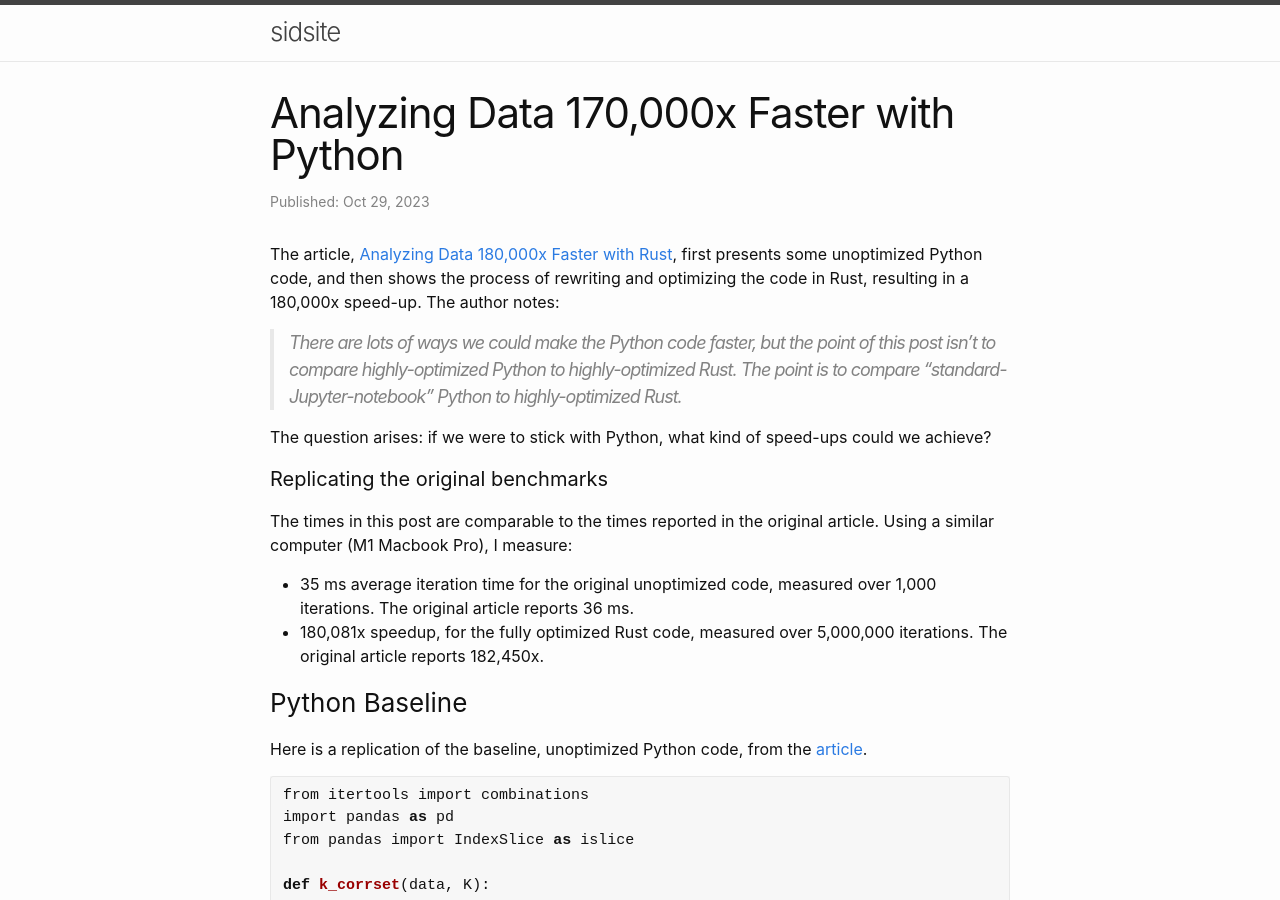
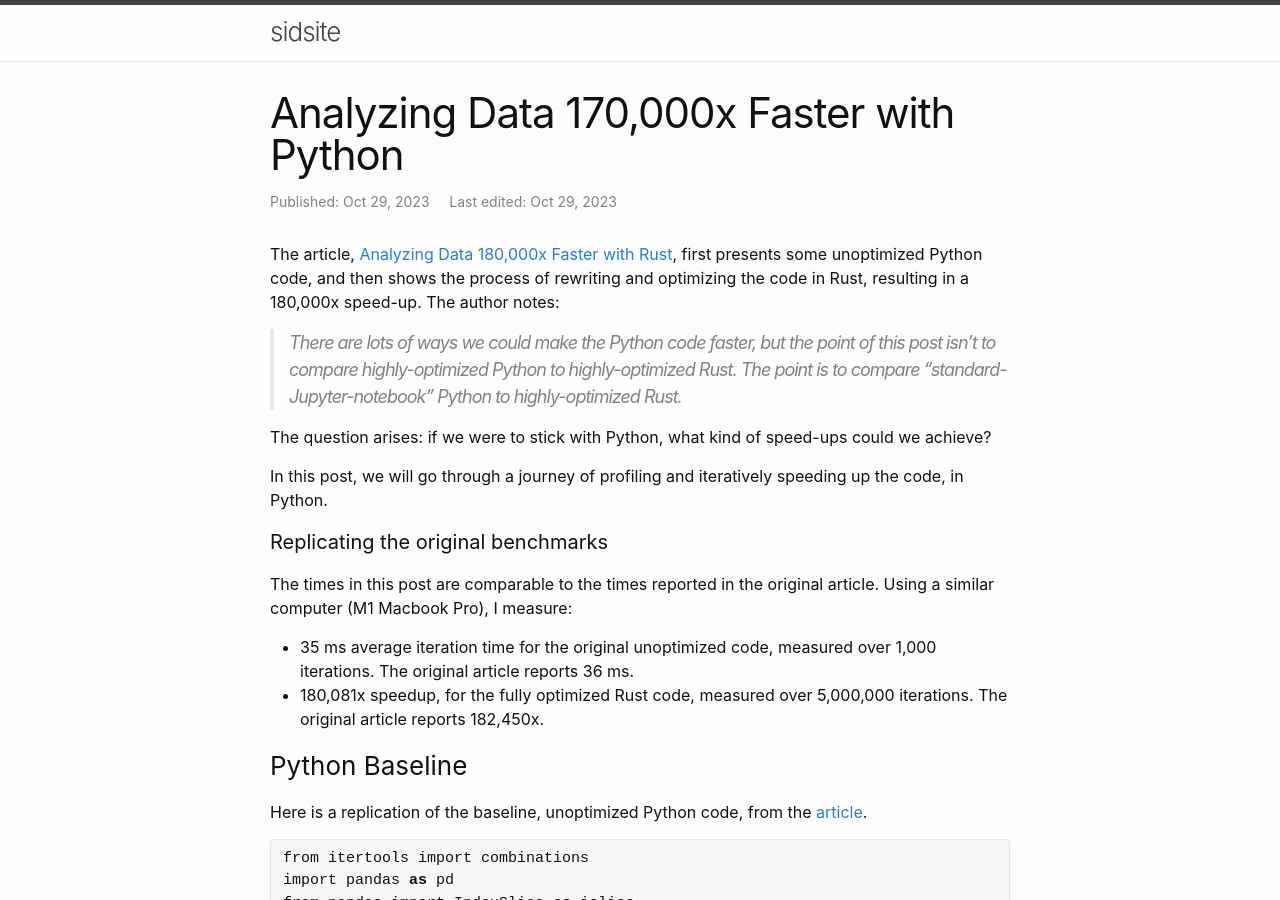
Before and after one commit to sradc/sradc.github.io, a Jekyll site: the page built from _posts/2023-10-29-python-corrset-optimization.md, in a window 1280 px wide and 900 px high. Built offline with Jekyll 4.4.1, drawn with Linux system fonts in a browser that asks for light colours.

Commit message:
added line to intro, and changed inline code snippets to italics in titles

````diff
--- a/_posts/2023-10-29-python-corrset-optimization.md
+++ b/_posts/2023-10-29-python-corrset-optimization.md
@@ -2,7 +2,7 @@
 layout: post
 title:  "Analyzing Data 170,000x Faster with Python"
 date: 2023-10-29 00:00:00 +0000
-date_edited:
+date_edited: 2023-10-29 00:00:00 +0000
 categories:
 comments: true
 ---
@@ -12,6 +12,8 @@ The article, [Analyzing Data 180,000x Faster with Rust](https://willcrichton.net
 > There are lots of ways we could make the Python code faster, but the point of this post isn’t to compare highly-optimized Python to highly-optimized Rust. The point is to compare “standard-Jupyter-notebook” Python to highly-optimized Rust.
 
 The question arises: if we were to stick with Python, what kind of speed-ups could we achieve?
+
+In this post, we will go through a journey of profiling and iteratively speeding up the code, in Python.
 
 #### Replicating the original benchmarks
 
@@ -118,7 +120,7 @@ This lends itself to the following workflow for optimizing the code:
 If there are just a few lines taking up the majority of the time, we know what to focus on, and from the above we see that there's a particularly slow line, taking up ~70% of the time.
 
 
-### Optimization 1 - dictionary of sets of users who answered questions, `users_who_answered_q`
+### Optimization 1 - dictionary of sets of users who answered questions, _users_who_answered_q_
 
 The baseline carries out various heavy Pandas operations, to find out which users answered the current set of questions, `qs`. In particular, it checks every row of the dataframe to find out which users answered the questions. For the first optimization, instead of using the full dataframe, we can use a dictionary of sets. This lets us quickly look up which users answered each question in `qs`, and use Python's set intersection to find out which users anwered all of the questions.
 
@@ -149,7 +151,7 @@ This significantly speeds up the lines that compute, `answered_all`, which have
 
 TODO: this is similar to the rust code (if it is)
 
-### Optimization 2 - `score_dict` dictionary
+### Optimization 2 - _score_dict_ dictionary
 
 If we add up the amount of time spent on each line that contributes to computing `qs_total`, (including the `qs_data` line), it comes to ~65%; so the next thing to optimize is clear. We can again switch out heavy operations on the full dataset, (indexing, grouping, etc.) with fast dictionary look ups. We introduce `score_dict`, a dictionary that lets us look up the score for a given question and user pair.
 
@@ -175,7 +177,7 @@ Speedup over baseline:   50.8x
 This gives us a nice 50x speed up.
 
 
-### Optimization 3 - `grand_totals` dictionary, and np.corrcoef
+### Optimization 3 - _grand_totals_ dictionary, and np.corrcoef
 
 The slowest line above does multiple things, it does a Pandas join, to combine the `grand_totals`, with the `qs_total`, and then it computes the correlation coefficient for this. Again, we can speed this up by using a dictionary lookup instead of a join, and since we no longer have Pandas objects, we use `np.corrcoef` instead of Pandas `corr`.
 
@@ -251,7 +253,7 @@ Speedup over baseline:   466.7x
 ```
 
 
-### Optimization 6 - `score_matrix` instead of dict
+### Optimization 6 - _score_matrix_ instead of dict
 
 The slowest line above is now the computation of `qs_total`. Following the example of the original article, we switch to using a dense np.array to look up the scores, instead of a dictionary, and use fast NumPy indexing to get the scores.
 
@@ -275,7 +277,7 @@ Speedup over baseline:   623.7x
 ```
 
 
-### Optimization 7 - custom `corrcoef`
+### Optimization 7 - custom _corrcoef_
 
 The slowest line above is `np.corrcoef`... We will do what it takes to optimize our code, so here's our own corrcoef implementation, that's twice as fast for this use case:
 
@@ -364,14 +366,14 @@ def compute_corrs(qs_combinations, users_who_answered_q, score_matrix, grand_tot
 
 (Note that we also decorated `corrcoef` with Numba, because the functions called within a Numba function also need to have been compiled.)
 
-#### Results, with `parallel=False`
+#### Results, with _parallel=False_
 
 ```
 Avg time per iteration:  47 μs
 Speedup over baseline:   742.2x
 ```
 
-#### Results, with `parallel=True`
+#### Results, with _parallel=True_
 
 ```
 Avg time per iteration:  8.5 μs
@@ -452,7 +454,7 @@ Speedup over baseline:   64.2x
 It looks like we've regressed somewhat, with the `bitset_to_list` operation taking up a lot of time.
 
 
-### Optimization 9 - Numba on `bitset_to_list`
+### Optimization 9 - Numba on _bitset_to_list_
 
 Let's convert `bitset_to_list` into compiled code. To do this we can add a Numba decorator:
 
@@ -497,7 +499,7 @@ Speedup over baseline:   1801.2x
 
 We've got an 1,800x speed up over the original code. Recall that optimization 7, before Numba was introduced, got 814x. (Optimization 8 got 4142x, but that was with `parallel=True` on the inner loop, so it's not comparible to the above.)
 
-### Optimization 10 - Numba on `corrcoef`
+### Optimization 10 - Numba on _corrcoef_
 
 The corrcoef line is again standing out as slow above. Let's use `corrcoef` decorated with Numba.
 
@@ -541,7 +543,7 @@ Speedup over baseline:   3218.9x
 
 Nice, another big speedup.
 
-### Optimization 11 - Numba on `bitset_and`
+### Optimization 11 - Numba on _bitset_and_
 
 We also decorate `bitset_and` with Numba, and get a decent speed boost:
 
````
